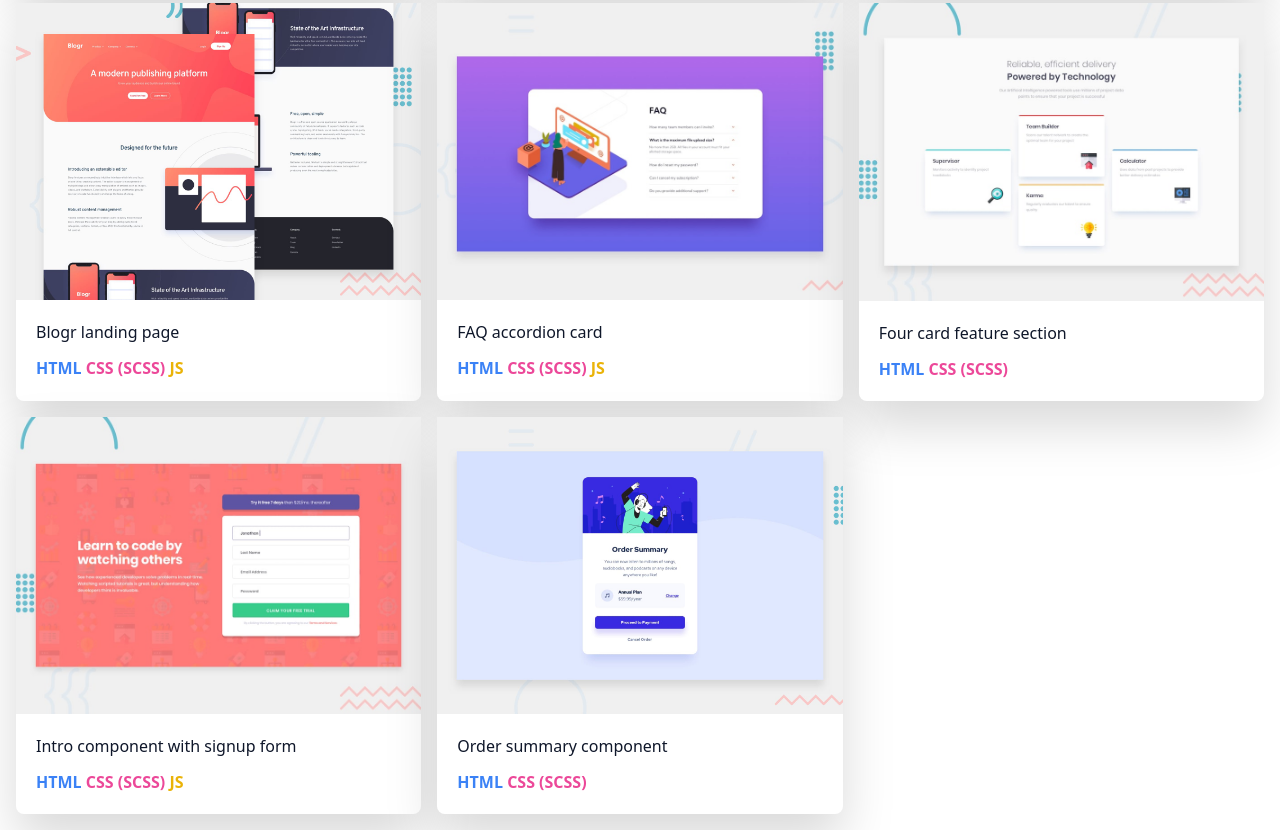
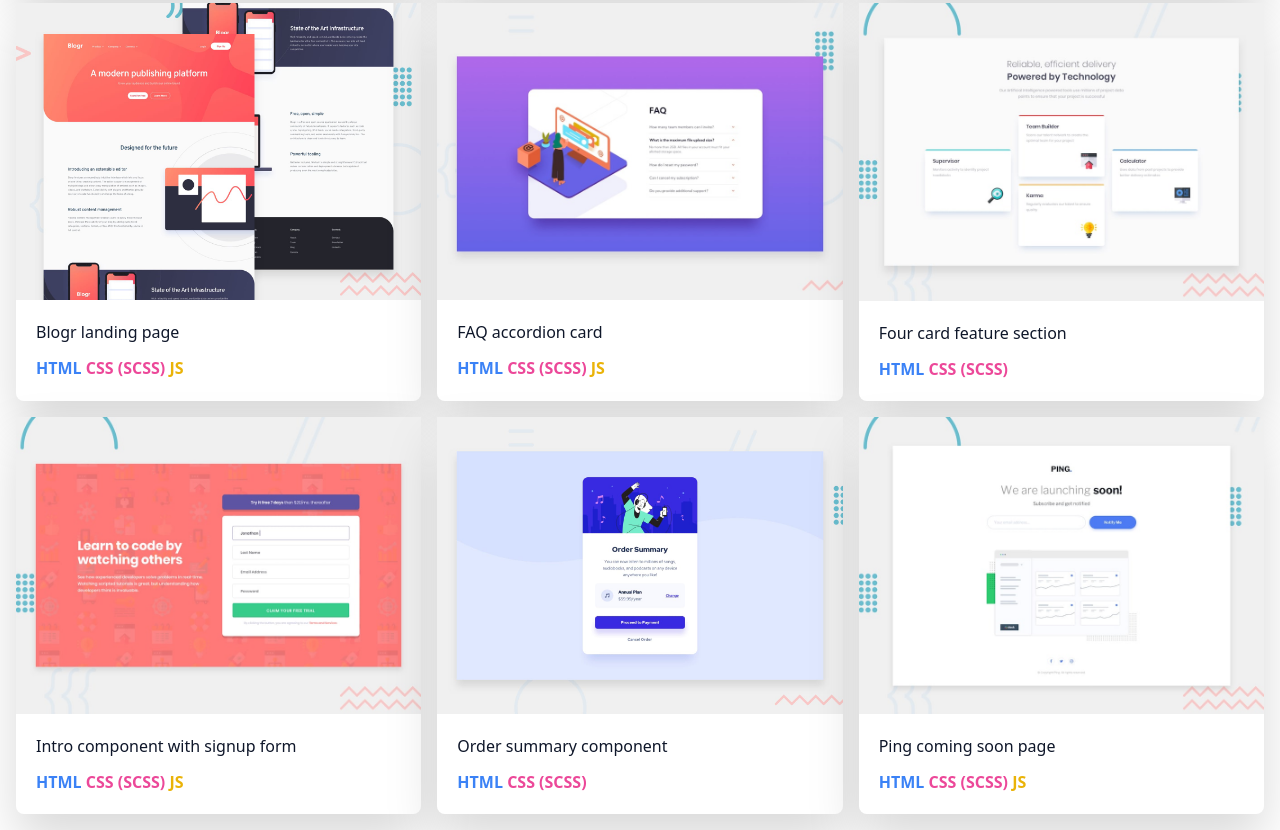
Before and after one commit to gergelyn/frontendmentorio, a website: page index.html in a window 1280 px wide. Shown: the part 426-1256 px from the top of the page. Drawn offline with Linux system fonts and the light colour scheme.

Commit message:
ping-coming-soon-page Project added

```diff
--- a/index.html
+++ b/index.html
@@ -77,6 +77,15 @@
                 <span class="text-pink-500">CSS (SCSS)</span>
             </p>
         </div>
+        <div class="bg-white rounded-lg drop-shadow-2xl">
+            <a href="./ping-coming-soon-page-master/index.html"><img src="./ping-coming-soon-page-master/design/desktop-preview.jpg" alt="ping-coming-soon-page-desktop-preview"></a>
+            <h3 class="text-slate-900 mt-5 text-base font-medium mx-5">Ping coming soon page</h3>
+            <p class="font-bold mt-3 mx-5 mb-5">
+                <span class="text-blue-500">HTML</span>
+                <span class="text-pink-500">CSS (SCSS)</span>
+                <span class="text-yellow-500">JS</span>
+            </p>
+        </div>
     </main>
 </body>
 </html>
```
